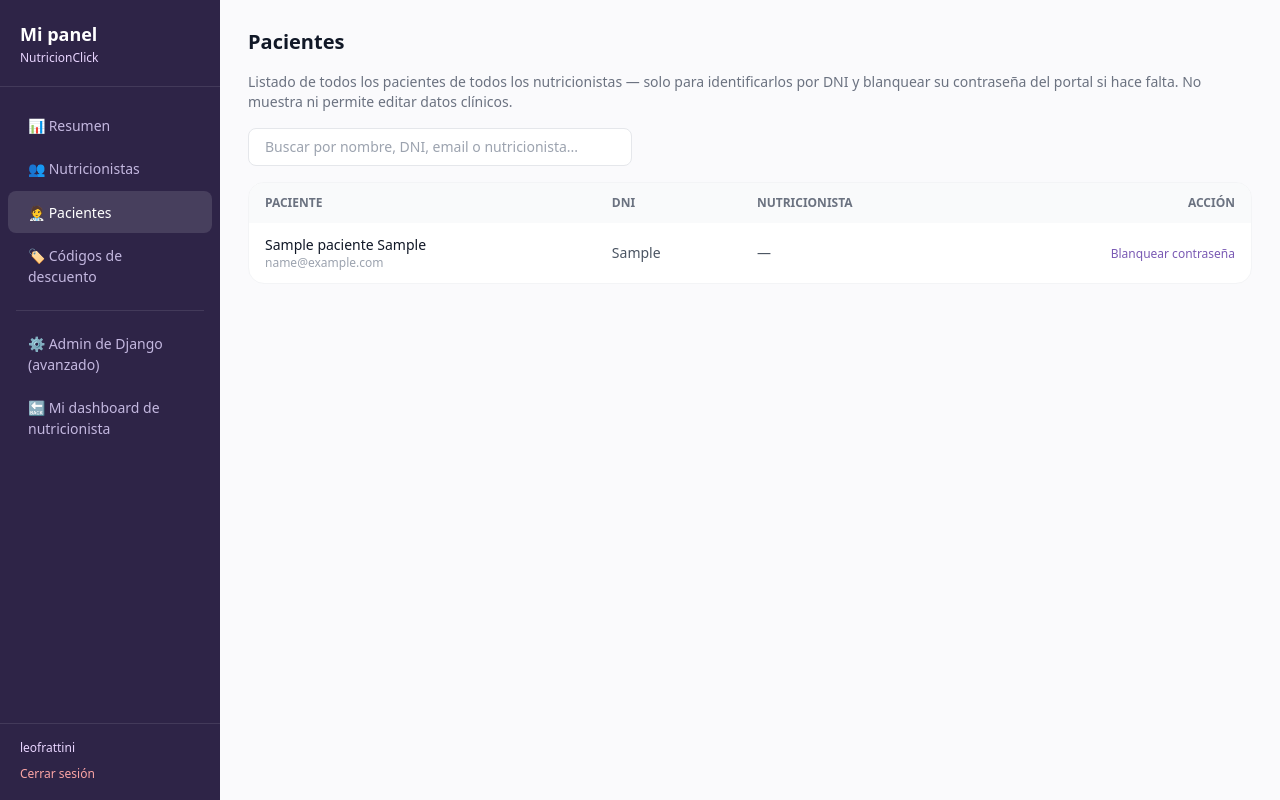
After one commit to LeandroFrattini/nutricionapp, a Django app: page /mi-panel/pacientes/ in a window 1280 px wide. The commit adds this page. Run offline with Django 5.2, Linux system fonts and the light colour scheme; a user stored in the database is signed in; data comes from the database, SQL or seed files in the repository; tables that the repository leaves empty hold one stand-in row (values such as "Sample post"); parts of the project's set-up code (start-up, migrations or seed data) failed here and were passed over; some libraries are stand-ins or nearby versions.

Commit message:
Arregla el desborde de las tablas del panel y agrega gestión de pacientes
- Las tablas de nutricionistas, códigos y resumen no tenían scroll
  horizontal propio — con la columna "Tarjeta" agregada la semana
  pasada, "Acciones" quedaba cortado sin forma de verlo. Ahora cada
  tabla scrollea dentro de su propia tarjeta.
- De paso, arregla un 500 real en el resumen del panel: el cálculo de
  ganancia neta mezclaba float y Decimal y rompía apenas había un
  egreso cargado ese mes.
- Nueva sección "Pacientes" en el panel del dueño: lista a todos los
  pacientes de todos los nutricionistas (nombre, DNI, nutricionista a
  cargo) con buscador, y un botón para blanquear la contraseña del
  portal de un paciente (la resetea a su propio DNI). No expone ni
  permite editar datos clínicos.

```diff
--- a/core/urls.py
+++ b/core/urls.py
@@ -93,6 +93,8 @@ urlpatterns = [
     path('mi-panel/nutricionistas/<int:pk>/toggle/', views_panel.panel_nutricionista_toggle_aprobado, name='panel_nutricionista_toggle_aprobado'),
     path('mi-panel/nutricionistas/<int:pk>/toggle-destacado/', views_panel.panel_nutricionista_toggle_destacado, name='panel_nutricionista_toggle_destacado'),
     path('mi-panel/nutricionistas/<int:pk>/toggle-exento/', views_panel.panel_nutricionista_toggle_exento, name='panel_nutricionista_toggle_exento'),
+    path('mi-panel/pacientes/', views_panel.panel_pacientes, name='panel_pacientes'),
+    path('mi-panel/pacientes/<int:pk>/blanquear-password/', views_panel.panel_paciente_blanquear_password, name='panel_paciente_blanquear_password'),
     path('mi-panel/codigos/', views_panel.panel_codigos, name='panel_codigos'),
     path('mi-panel/codigos/nuevo/', views_panel.panel_codigo_nuevo, name='panel_codigo_nuevo'),
     path('mi-panel/codigos/<int:pk>/editar/', views_panel.panel_codigo_editar, name='panel_codigo_editar'),
--- a/core/views_panel.py
+++ b/core/views_panel.py
@@ -67,7 +67,10 @@ def panel_resumen(request):
         'comision_mp': COMISION_MERCADO_PAGO,
         'egresos_mes': egresos_mes,
         'total_egresos_mes': total_egresos_mes,
-        'ganancia_neta_estimada': ingreso_estimado - total_egresos_mes,
+        # total_egresos_mes es Decimal (viene de sumar Egreso.monto) e
+        # ingreso_estimado es float (viene de aplicar la comisión de MP) —
+        # Python no permite restar Decimal y float directamente.
+        'ganancia_neta_estimada': ingreso_estimado - float(total_egresos_mes),
         'egreso_form': form,
     })
 
@@ -203,6 +206,45 @@ def panel_nutricionista_tarjeta(request, pk):
 
 @login_required
 @superuser_requerido
+def panel_pacientes(request):
+    """Listado de TODOS los pacientes de TODOS los nutricionistas — pensado
+    solo para poder identificar a alguien por DNI y, si hace falta,
+    blanquearle la contraseña del portal (ej. no le llega el mail, se
+    equivocó al cambiarla, etc.). No expone ni permite editar datos
+    clínicos — para eso está el dashboard del nutricionista."""
+    q = request.GET.get('q', '').strip()
+    qs = Paciente.objects.select_related('nutricionista__user').order_by('apellido', 'nombre')
+    if q:
+        from django.db.models import Q
+        qs = qs.filter(
+            Q(nombre__icontains=q) | Q(apellido__icontains=q) | Q(dni__icontains=q)
+            | Q(email__icontains=q) | Q(nutricionista__user__first_name__icontains=q)
+            | Q(nutricionista__user__last_name__icontains=q)
+        )
+    return render(request, 'panel/pacientes.html', {'pacientes': qs, 'q': q})
+
+
+@login_required
+@superuser_requerido
+def panel_paciente_blanquear_password(request, pk):
+    """Resetea la contraseña del portal al valor por default (su propio
+    DNI) y lo obliga a elegir una nueva la próxima vez que entre — mismo
+    comportamiento que tiene un paciente recién creado."""
+    if request.method == 'POST':
+        paciente = get_object_or_404(Paciente, pk=pk)
+        if not paciente.dni:
+            messages.error(request, f'{paciente.nombre_completo} no tiene DNI cargado — no se puede blanquear.')
+        else:
+            from django.contrib.auth.hashers import make_password
+            paciente.portal_password = make_password(paciente.dni)
+            paciente.portal_debe_cambiar_password = True
+            paciente.save(update_fields=['portal_password', 'portal_debe_cambiar_password'])
+            messages.success(request, f'Contraseña de {paciente.nombre_completo} blanqueada — vuelve a ser su DNI.')
+    return redirect('panel_pacientes')
+
+
+@login_required
+@superuser_requerido
 def panel_codigos(request):
     hoy = date.today()
     codigos = list(CodigoDescuento.objects.select_related('nutricionista_referente__user').order_by('-creado_en'))
--- a/templates/base_panel.html
+++ b/templates/base_panel.html
@@ -55,6 +55,7 @@
   <nav class="flex-1 py-4">
     <a href="{% url 'panel_resumen' %}" class="nav-link {% if request.resolver_match.url_name == 'panel_resumen' %}active{% endif %}">📊 Resumen</a>
     <a href="{% url 'panel_nutricionistas' %}" class="nav-link {% if 'nutricionista' in request.resolver_match.url_name %}active{% endif %}">👥 Nutricionistas</a>
+    <a href="{% url 'panel_pacientes' %}" class="nav-link {% if 'paciente' in request.resolver_match.url_name %}active{% endif %}">🧑‍⚕️ Pacientes</a>
     <a href="{% url 'panel_codigos' %}" class="nav-link {% if 'codigo' in request.resolver_match.url_name %}active{% endif %}">🏷️ Códigos de descuento</a>
     <div class="border-t border-white/10 my-3 mx-4"></div>
     <a href="/{{ ADMIN_URL }}" class="nav-link">⚙️ Admin de Django (avanzado)</a>
--- a/templates/panel/codigos.html
+++ b/templates/panel/codigos.html
@@ -6,8 +6,8 @@
   <a href="{% url 'panel_codigo_nuevo' %}" class="bg-[#7A5AB4] text-white text-sm font-semibold px-4 py-2 rounded-lg hover:bg-[#5E4694] transition">+ Nuevo código</a>
 </div>
 
-<div class="bg-white rounded-2xl border border-gray-100 overflow-hidden">
-  <table class="w-full text-sm">
+<div class="bg-white rounded-2xl border border-gray-100 overflow-x-auto">
+  <table class="w-full text-sm min-w-[800px]">
     <thead class="bg-gray-50 text-gray-500 uppercase text-xs">
       <tr>
         <th class="px-4 py-3 text-left">Código</th>
--- a/templates/panel/nutricionistas.html
+++ b/templates/panel/nutricionistas.html
@@ -11,8 +11,8 @@
          class="w-full md:w-80 px-4 py-2 border border-gray-200 rounded-lg text-sm focus:outline-none focus:ring-2 focus:ring-[#7A5AB4]">
 </form>
 
-<div class="bg-white rounded-2xl border border-gray-100 overflow-hidden">
-  <table class="w-full text-sm">
+<div class="bg-white rounded-2xl border border-gray-100 overflow-x-auto">
+  <table class="w-full text-sm min-w-[900px]">
     <thead class="bg-gray-50 text-gray-500 uppercase text-xs">
       <tr>
         <th class="px-4 py-3 text-left">Nombre</th>
--- /dev/null
+++ b/templates/panel/pacientes.html
@@ -0,0 +1,55 @@
+{% extends 'base_panel.html' %}
+{% block title %}Pacientes — Mi panel{% endblock %}
+{% block content %}
+<div class="flex items-center justify-between mb-4">
+  <h1 class="text-xl font-bold text-gray-900">Pacientes</h1>
+</div>
+
+<p class="text-sm text-gray-500 mb-4">
+  Listado de todos los pacientes de todos los nutricionistas — solo para identificarlos por DNI
+  y blanquear su contraseña del portal si hace falta. No muestra ni permite editar datos clínicos.
+</p>
+
+<form method="get" class="mb-4">
+  <input type="text" name="q" value="{{ q }}" placeholder="Buscar por nombre, DNI, email o nutricionista..."
+         class="w-full md:w-96 px-4 py-2 border border-gray-200 rounded-lg text-sm focus:outline-none focus:ring-2 focus:ring-[#7A5AB4]">
+</form>
+
+<div class="bg-white rounded-2xl border border-gray-100 overflow-x-auto">
+  <table class="w-full text-sm min-w-[700px]">
+    <thead class="bg-gray-50 text-gray-500 uppercase text-xs">
+      <tr>
+        <th class="px-4 py-3 text-left">Paciente</th>
+        <th class="px-4 py-3 text-left">DNI</th>
+        <th class="px-4 py-3 text-left">Nutricionista</th>
+        <th class="px-4 py-3 text-right">Acción</th>
+      </tr>
+    </thead>
+    <tbody class="divide-y divide-gray-100">
+      {% for p in pacientes %}
+      <tr class="hover:bg-gray-50">
+        <td class="px-4 py-3">
+          <p class="font-medium text-gray-900">{{ p.nombre_completo }}</p>
+          {% if p.email %}<p class="text-xs text-gray-400">{{ p.email }}</p>{% endif %}
+        </td>
+        <td class="px-4 py-3 text-gray-600">{{ p.dni|default:"—" }}</td>
+        <td class="px-4 py-3 text-gray-600">{{ p.nutricionista.user.get_full_name|default:"—" }}</td>
+        <td class="px-4 py-3 text-right">
+          {% if p.dni %}
+          <form method="post" action="{% url 'panel_paciente_blanquear_password' p.pk %}" class="inline"
+                onsubmit="return confirm('¿Blanquear la contraseña del portal de {{ p.nombre_completo }}? Va a volver a ser su DNI ({{ p.dni }}).')">
+            {% csrf_token %}
+            <button type="submit" class="text-xs text-[#7A5AB4] hover:underline font-medium">Blanquear contraseña</button>
+          </form>
+          {% else %}
+          <span class="text-xs text-gray-300" title="Sin DNI cargado, no se puede blanquear">Sin DNI</span>
+          {% endif %}
+        </td>
+      </tr>
+      {% empty %}
+      <tr><td colspan="4" class="px-4 py-12 text-center text-gray-400">No hay pacientes{% if q %} que coincidan con "{{ q }}"{% endif %}.</td></tr>
+      {% endfor %}
+    </tbody>
+  </table>
+</div>
+{% endblock %}
--- a/templates/panel/resumen.html
+++ b/templates/panel/resumen.html
@@ -67,6 +67,7 @@
   </form>
 
   {% if egresos_mes %}
+  <div class="overflow-x-auto">
   <table class="w-full text-sm mt-5">
     <thead class="text-gray-400 text-xs uppercase">
       <tr>
@@ -92,6 +93,7 @@
       {% endfor %}
     </tbody>
   </table>
+  </div>
   {% else %}
   <p class="text-sm text-gray-400 mt-4">Todavía no cargaste egresos este mes.</p>
   {% endif %}
```
Also changed, not shown: core/tests_smoke.py (+16 -1 lines).
